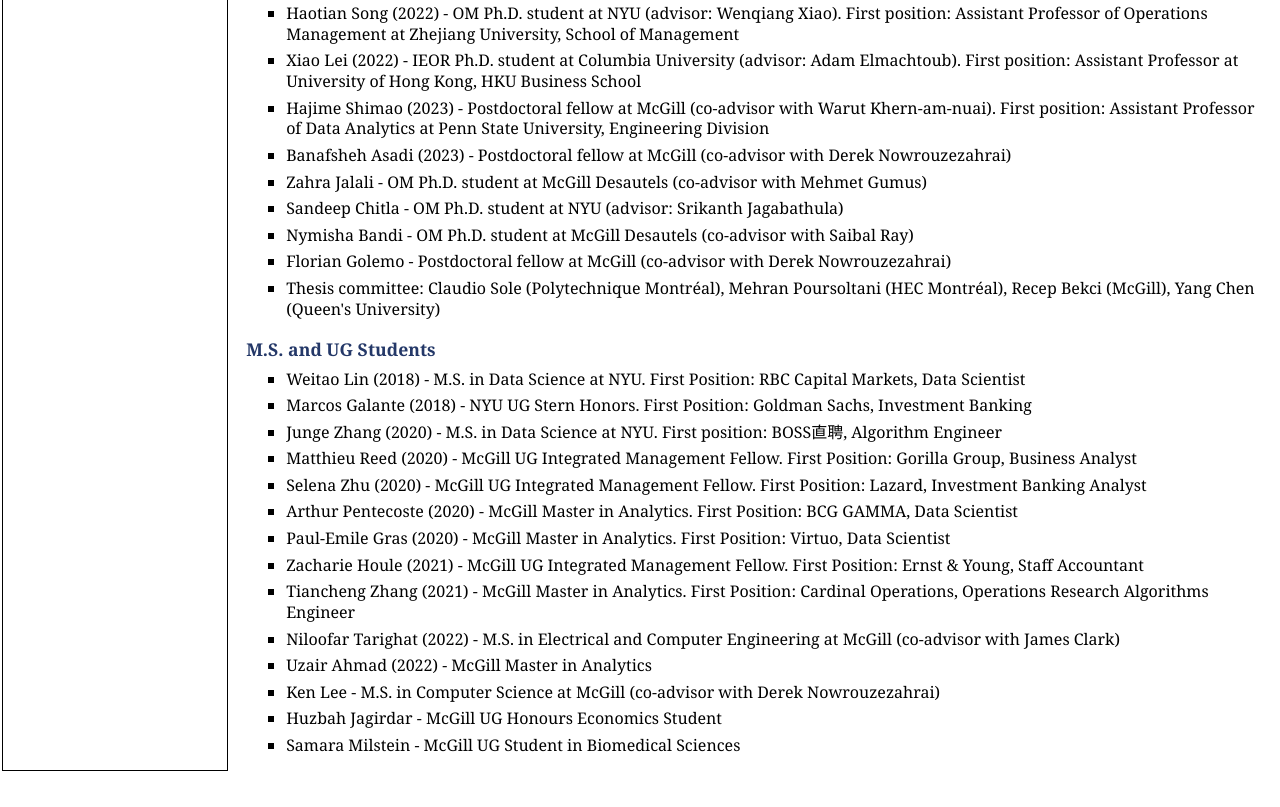
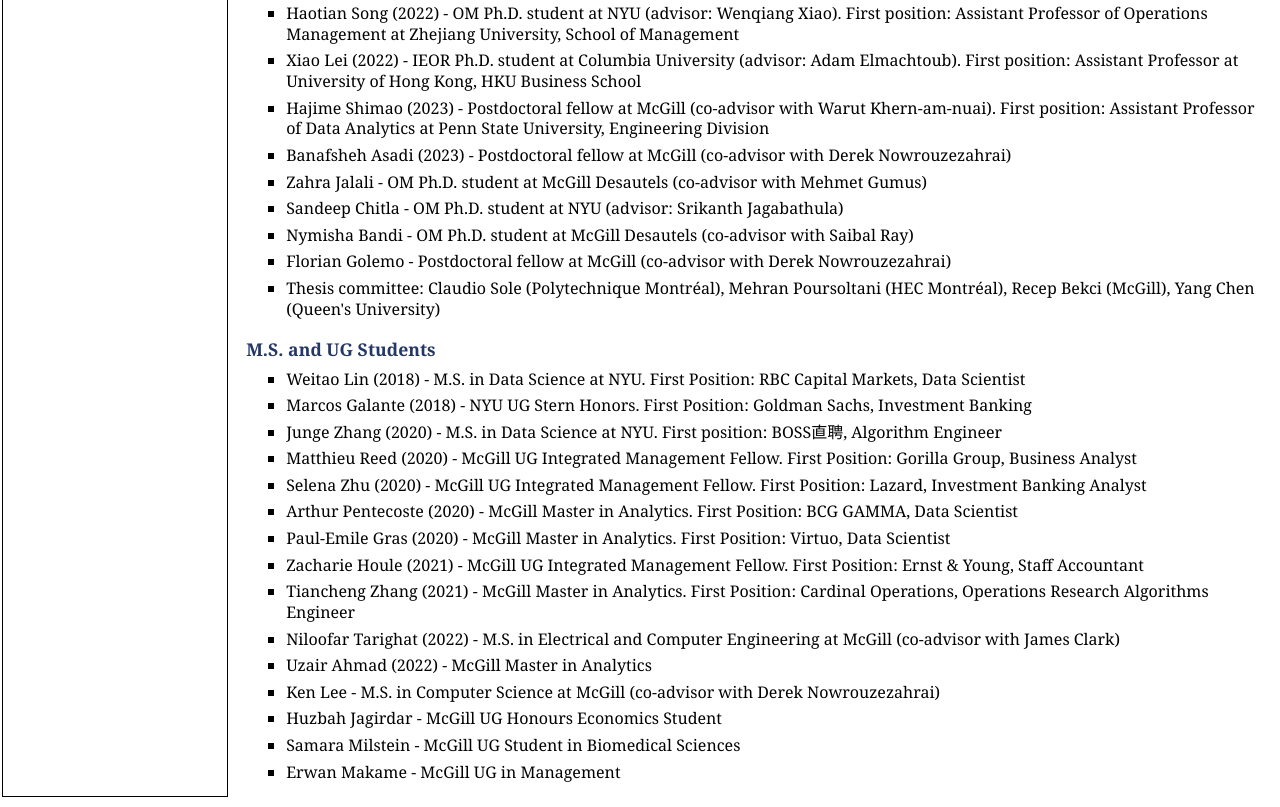
Before and after one commit to maxccohen/maxccohen.github.io, a plain HTML site: page students.html in a window 1280 px wide. Shown: the part 359-1166 px from the top of the page. Before the commit the page ends 1140 px from the top, so only its background shows below. Drawn offline with Linux system fonts and the light colour scheme.

Commit message:
Update students.html

```diff
--- a/students.html
+++ b/students.html
@@ -94,6 +94,8 @@
 
 <li><p>Samara Milstein - McGill UG Student in Biomedical Sciences</p>
 
+<li><p>Erwan Makame - McGill UG in Management</p>
+
 
 <!--Page generated 2009-08-14 17:53:09 PDT, by <a href="http://jemdoc.jaboc.net/">jemdoc</a>.-->
 </div>
```
